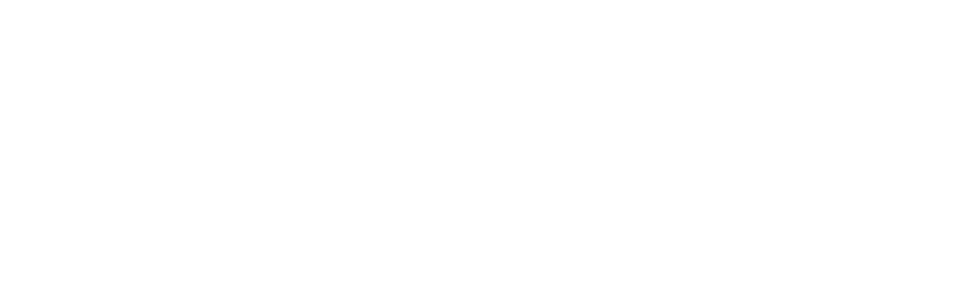
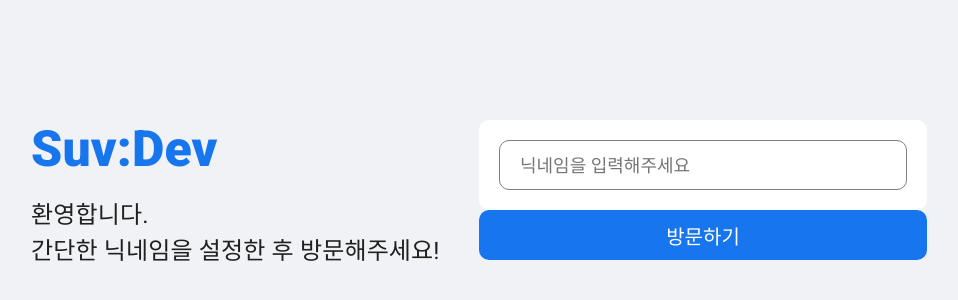
Before and after one commit to uiseop/suv_talk, a React (Create React App) app in the folder front/: page /login in a window 1280 px wide. Before the commit this address had no page. Shown: the part 210-510 px from the top of the page, without its empty margins (161-1119 px from the left). Built offline with nearby package versions, Linux system fonts and the light colour scheme.

Commit message:
Post 데이터 연결 - fetching Post data

```diff
--- a/front/package.json
+++ b/front/package.json
@@ -58,5 +58,6 @@
         "@types/axios": "^0.14.0",
         "@types/react": "^18.0.25",
         "@types/styled-components": "^5.1.26"
+    },
+    "proxy": "http://localhost:8000/api"
 }
-}
--- a/front/public/index.html
+++ b/front/public/index.html
@@ -10,10 +10,10 @@
             content="Web site created using create-react-app"
         />
         <link
-            href="https://fonts.googleapis.com/css2?family=Roboto:ital,wght@0,100;0,300;0,400;0,700;0,900;1,500&display=swap"
+            href="https://fonts.googleapis.com/css2?family=Roboto:ital,wght@0,100;0,300;0,400;0,500;0,700;0,900;1,500&display=swap"
             rel="stylesheet"
         />
-        <link rel="stylesheet" href="style.css">
+        <link rel="stylesheet" href="style.css" />
         <title>Suv Talk</title>
     </head>
     <body>
--- a/front/src/Components/Feed.tsx
+++ b/front/src/Components/Feed.tsx
@@ -1,13 +1,39 @@
 import { styled } from "@mui/material";
+import axios from "axios";
+import { useEffect, useState } from "react";
 import Post from "./Post";
 import Share from "./Share";
 
+interface IPost {
+    createdAt: string;
+    desc: string;
+    likes: string[];
+    updatedAt: string;
+    userId: string;
+    __v: number;
+    _id: string;
+}
+
 const Feed = () => {
+    const [posts, setPosts] = useState<IPost[]>([]);
+
+    useEffect(() => {
+        const fetchPosts = async () => {
+            const {
+                data: { posts },
+            } = await axios.get("/post/timeline/6380be224c46ee0b15e7f394");
+            setPosts(posts);
+            console.log(posts)
+        };
+        fetchPosts();
+    }, []);
     return (
         <FeedContainer>
             <FeedWrapper>
                 <Share />
-                <Post />
+                {posts.map((post) => (
+                    <Post key={post._id} post={post} />
+                ))}
             </FeedWrapper>
         </FeedContainer>
     );
--- a/front/src/Components/Post.tsx
+++ b/front/src/Components/Post.tsx
@@ -1,29 +1,71 @@
 import { MoreVert } from "@mui/icons-material";
 import { styled } from "@mui/material";
+import axios from "axios";
+import { useEffect, useState } from "react";
 
-const Post = () => {
+interface IPost {
+    createdAt: string;
+    desc: string;
+    likes: string[];
+    updatedAt: string;
+    userId: string;
+    __v: number;
+    _id: string;
+}
+
+interface IUser {
+    coverImage: string;
+    createdAt: string;
+    followers: string[];
+    followings: string[];
+    isAdmin: boolean;
+    profileImage: string;
+    username: string;
+    __v: number;
+    _id: string;
+}
+
+const Post = ({ post }: { post: IPost }) => {
+    const [user, setUser] = useState<IUser>();
+    const [like, setLike] = useState(post.likes.length)
+
+    useEffect(() => {
+        const fetchUser = async () => {
+            const {
+                data: { others },
+            } = await axios.get(`/user/${post.userId}`);
+            setUser(others);
+        };
+        fetchUser();
+    }, []);
     return (
         <PostContainer>
             <PostWrapper>
                 <PostTop>
                     <PostTopLeft>
-                        <PostProfileImg src="/assets/person/noAvatar.png" />
-                        <PostUsername>Suv</PostUsername>
-                        <PostDate>{new Date().toDateString()}</PostDate>
+                        <PostProfileImg
+                            src={
+                                user?.coverImage || "/assets/person/noAvatar.png"
+                            }
+                        />
+                        <PostUsername>{user?.username}</PostUsername>
+                        <PostDate>{post.createdAt}</PostDate>
                     </PostTopLeft>
                     <div>
                         <MoreVert />
                     </div>
                 </PostTop>
                 <PostCenter>
-                    <span>Hello</span>
+                    <span>{post.desc}</span>
                     <PostImg alt="post Image" />
                 </PostCenter>
                 <PostBottom>
                     <PostBottomLeft>
                         <LikeIcon src="/assets/like.png" />
                         <LikeIcon src="/assets/heart.png" />
-                        <PostLikeCounter>100명의 사람들이 좋아합니다</PostLikeCounter>
+                        <PostLikeCounter>
+                            {like}명의 사람들이 좋아합니다
+                        </PostLikeCounter>
                     </PostBottomLeft>
                     <div>
                         <PostCommentText>30개의 댓글</PostCommentText>
--- a/front/src/Components/Topbar.tsx
+++ b/front/src/Components/Topbar.tsx
@@ -38,7 +38,7 @@
                     </TopbarIconItem>
                 </TopbarIcons>
                 <TopbarImg
-                    src="/assets/person/내얼굴.png"
+                    src="/assets/person/me.png"
                     alt="person"
                     className="topbarImg"
                 />
--- /dev/null
+++ b/front/src/Pages/Login.tsx
@@ -0,0 +1,121 @@
+import { styled } from "@mui/material";
+
+const Login = () => {
+    return (
+        <LoginContainer>
+            <LoginWrapper>
+                <LoginLeft>
+                    <LoginLogo>Suv:Dev</LoginLogo>
+                    <LoginDesc>
+                        환영합니다.
+                        <br /> 간단한 닉네임을 설정한 후 방문해주세요!
+                    </LoginDesc>
+                </LoginLeft>
+                <LoginRight>
+                    <LoginForm>
+                        <LoginInput
+                            placeholder="닉네임을 입력해주세요"
+                            required
+                        />
+                    </LoginForm>
+                    <LoginButton>방문하기</LoginButton>
+                </LoginRight>
+            </LoginWrapper>
+        </LoginContainer>
+    );
+};
+
+export default Login;
+
+const LoginContainer = styled("div")({
+    width: "100vw",
+    height: "100vh",
+    backgroundColor: "#f0f2f5",
+    display: "flex",
+    alignItems: "center",
+    justifyContent: "center",
+});
+
+const LoginWrapper = styled("div")({
+    width: "70%",
+    height: "70%",
+    display: "flex",
+});
+
+const LoginLeft = styled("div")({
+    flex: 1,
+    display: "flex",
+    flexDirection: "column",
+    justifyContent: "center",
+});
+
+const LoginRight = LoginLeft;
+
+const LoginLogo = styled("h3")({
+    fontSize: "50px",
+    fontWeight: 800,
+    color: "#1775ee",
+    marginBottom: "10px",
+});
+
+const LoginDesc = styled("span")({
+    fontSize: "24px",
+});
+
+const LoginForm = styled("form")({
+    padding: "20px",
+    backgroundColor: "white",
+    borderRadius: "10px",
+    display: "flex",
+    flexDirection: "column",
+    justifyContent: "space-between",
+});
+
+const LoginInput = styled("input")({
+    height: "50px",
+    borderRadius: "10px",
+    border: "1px solid gray",
+    fontSize: "18px",
+    paddingLeft: "20px",
+
+    "&:focus": {
+        outline: "none",
+    },
+});
+
+const LoginButton = styled("button")({
+    height: "50px",
+    borderRadius: "10px",
+    border: "none",
+    backgroundColor: "#1775ee",
+    color: "white",
+    fontSize: "20px",
+    fontWeight: 500,
+    cursor: "pointer",
+
+    "&:focus": {
+        outline: "none",
+    },
+
+    "&:disabled": {
+        cursor: "not-allowed",
+    },
+});
+
+const LoginForgot = styled("span")({
+    textAlign: "center",
+    color: "#1775ee",
+});
+
+const LoginRegisterButton = styled("button")({
+    width: "60%",
+    alignSelf: "center",
+    height: "50px",
+    borderRadius: "10px",
+    border: "none",
+    backgroundColor: "#42b72a",
+    color: "white",
+    fontSize: "20px",
+    fontWeight: 500,
+    cursor: "pointer",
+});
--- a/front/src/Router.tsx
+++ b/front/src/Router.tsx
@@ -1,10 +1,12 @@
 import { BrowserRouter, Routes, Route } from "react-router-dom";
 import Home from "./Pages/Home";
+import Login from "./Pages/Login";
 import Profile from "./Pages/Profile";
 const Router = () => {
     return (
         <BrowserRouter>
             <Routes>
+                <Route path="/login" element={<Login />} />
                 <Route path="/" element={<Home />} />
                 <Route path="/profile/:username" element={<Profile />} />
             </Routes>
--- a/front/src/index.tsx
+++ b/front/src/index.tsx
@@ -1,10 +1,6 @@
-import axios from "axios";
 import React from "react";
 import ReactDOM from "react-dom/client";
 import App from "./App";
-
-axios.defaults.baseURL = "http://localhost:8000/";
-axios.defaults.withCredentials = true;
 
 const root = ReactDOM.createRoot(
     document.getElementById("root") as HTMLElement
```
Also changed, not shown: front/public/assets/person/me.png (renamed from front/public/assets/person/내얼굴.png), 1 other file (tests, documents, lock files or other folders). Lines whose indentation alone changed are shown as unchanged.
